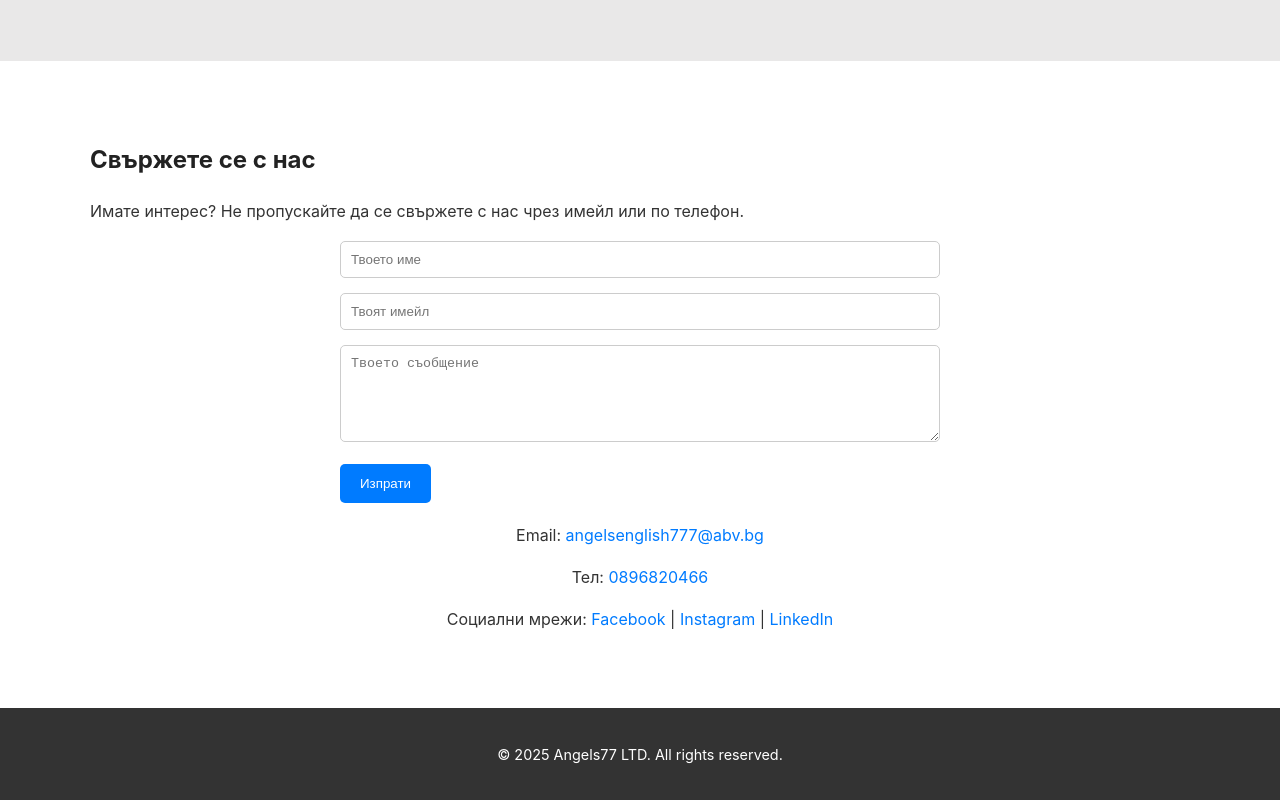
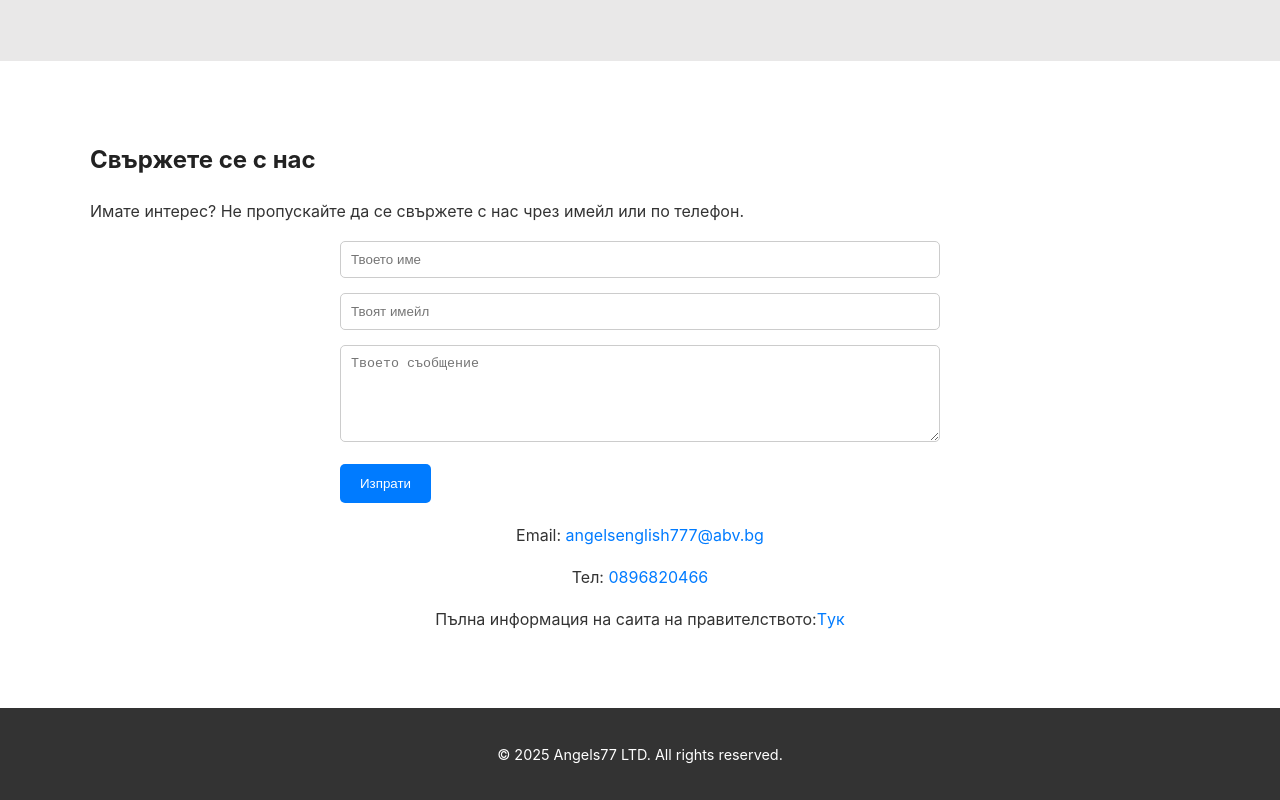
Before and after one commit to EbanIvan/WebPageAngels, a plain HTML site: page index.html in a window 1280 px wide. Shown: the part 1375-2175 px from the top of the page. Drawn offline with Linux system fonts and the light colour scheme.

Commit message:
Update index.html

```diff
--- a/index.html
+++ b/index.html
@@ -79,7 +79,7 @@
             <div style="margin-top: 20px; text-align: center;">
                 <p>Email: <a href="mailto:angelsenglish777@abv.bg">angelsenglish777@abv.bg</a></p>
                 <p>Тел: <a href="tel:0896820466">0896820466</a></p>
-                <p>Социални мрежи: <a href="#">Facebook</a> | <a href="#">Instagram</a> | <a href="#">LinkedIn</a></p>
+                <p>Пълна информация на саита на правителството:<a href="https://serviceseprocess.az.government.bg/">Tук</a></p>
             </div>
         </div>
     </section>
```
